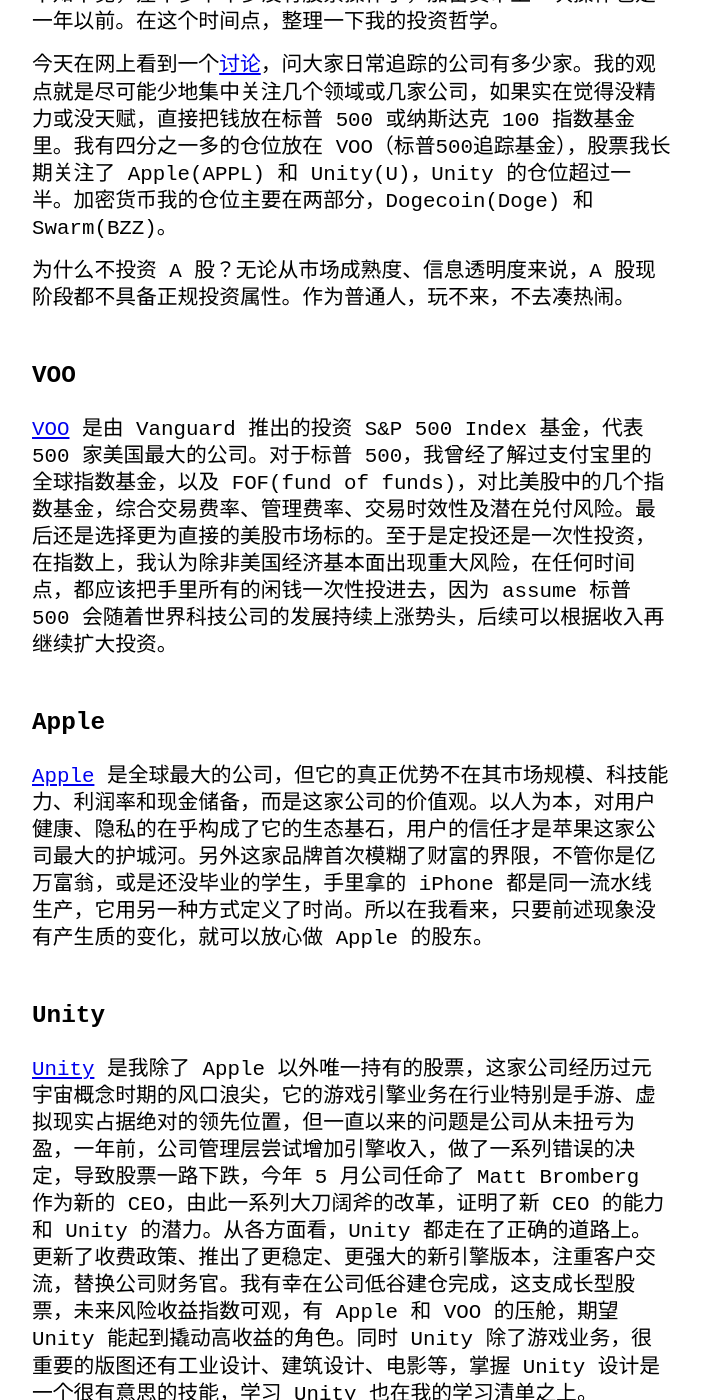
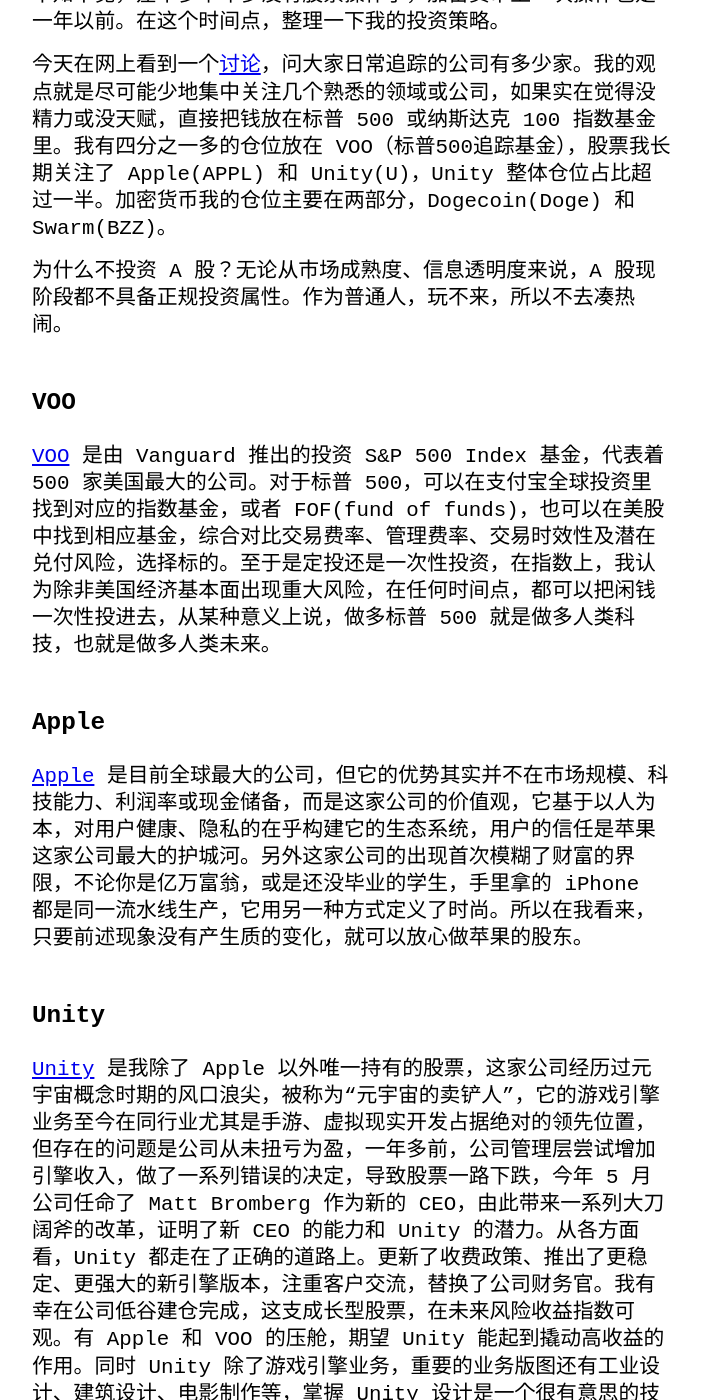
Before and after one commit to thekingofcool/thekingofcool.github.io, a Jekyll site: the page built from _posts/2024-10-20-my_investment_strategy.md, in a window 1280 px wide and 1400 px high, scrolled down 244 px. Shown: the whole window, without its empty margins (288-989 px from the left). Built offline with Jekyll 4.4.1, drawn with Linux system fonts in a browser that asks for light colours; a style sheet for code colours, icons or effects is not loaded; some of the changed text lies outside the part shown.

Commit message:
adjust investment

```diff
--- a/_posts/2024-10-20-my_investment_strategy.md
+++ b/_posts/2024-10-20-my_investment_strategy.md
@@ -5,26 +5,28 @@
 categories: blog
 ---
 
-不知不觉，差不多半年多没有股票操作了，加密货币上一次操作也是一年以前。在这个时间点，整理一下我的投资哲学。
+不知不觉，差不多半年多没有股票操作了，加密货币上一次操作也是一年以前。在这个时间点，整理一下我的投资策略。
 
-今天在网上看到一个[讨论](https://www.reddit.com/r/ValueInvesting/comments/1g7857u/how_many_companies_you_keep_track_of/)，问大家日常追踪的公司有多少家。我的观点就是尽可能少地集中关注几个领域或几家公司，如果实在觉得没精力或没天赋，直接把钱放在标普 500 或纳斯达克 100 指数基金里。我有四分之一多的仓位放在 VOO（标普500追踪基金），股票我长期关注了 Apple(APPL) 和 Unity(U)，Unity 的仓位超过一半。加密货币我的仓位主要在两部分，Dogecoin(Doge) 和 Swarm(BZZ)。
+今天在网上看到一个[讨论](https://www.reddit.com/r/ValueInvesting/comments/1g7857u/how_many_companies_you_keep_track_of/)，问大家日常追踪的公司有多少家。我的观点就是尽可能少地集中关注几个熟悉的领域或公司，如果实在觉得没精力或没天赋，直接把钱放在标普 500 或纳斯达克 100 指数基金里。我有四分之一多的仓位放在 VOO（标普500追踪基金），股票我长期关注了 Apple(APPL) 和 Unity(U)，Unity 整体仓位占比超过一半。加密货币我的仓位主要在两部分，Dogecoin(Doge) 和 Swarm(BZZ)。
 
-为什么不投资 A 股？无论从市场成熟度、信息透明度来说，A 股现阶段都不具备正规投资属性。作为普通人，玩不来，不去凑热闹。
+为什么不投资 A 股？无论从市场成熟度、信息透明度来说，A 股现阶段都不具备正规投资属性。作为普通人，玩不来，所以不去凑热闹。
 
 ### VOO
-[VOO](https://investor.vanguard.com/investment-products/etfs/profile/voo) 是由 Vanguard 推出的投资 S&P 500 Index 基金，代表 500 家美国最大的公司。对于标普 500，我曾经了解过支付宝里的全球指数基金，以及 FOF(fund of funds)，对比美股中的几个指数基金，综合交易费率、管理费率、交易时效性及潜在兑付风险。最后还是选择更为直接的美股市场标的。至于是定投还是一次性投资，在指数上，我认为除非美国经济基本面出现重大风险，在任何时间点，都应该把手里所有的闲钱一次性投进去，因为 assume 标普 500 会随着世界科技公司的发展持续上涨势头，后续可以根据收入再继续扩大投资。
+[VOO](https://investor.vanguard.com/investment-products/etfs/profile/voo) 是由 Vanguard 推出的投资 S&P 500 Index 基金，代表着 500 家美国最大的公司。对于标普 500，可以在支付宝全球投资里找到对应的指数基金，或者 FOF(fund of funds)，也可以在美股中找到相应基金，综合对比交易费率、管理费率、交易时效性及潜在兑付风险，选择标的。至于是定投还是一次性投资，在指数上，我认为除非美国经济基本面出现重大风险，在任何时间点，都可以把闲钱一次性投进去，从某种意义上说，做多标普 500 就是做多人类科技，也就是做多人类未来。
 
 ### Apple
-[Apple](https://investor.apple.com/investor-relations/default.aspx) 是全球最大的公司，但它的真正优势不在其市场规模、科技能力、利润率和现金储备，而是这家公司的价值观。以人为本，对用户健康、隐私的在乎构成了它的生态基石，用户的信任才是苹果这家公司最大的护城河。另外这家品牌首次模糊了财富的界限，不管你是亿万富翁，或是还没毕业的学生，手里拿的 iPhone 都是同一流水线生产，它用另一种方式定义了时尚。所以在我看来，只要前述现象没有产生质的变化，就可以放心做 Apple 的股东。
+[Apple](https://investor.apple.com/investor-relations/default.aspx) 是目前全球最大的公司，但它的优势其实并不在市场规模、科技能力、利润率或现金储备，而是这家公司的价值观，它基于以人为本，对用户健康、隐私的在乎构建它的生态系统，用户的信任是苹果这家公司最大的护城河。另外这家公司的出现首次模糊了财富的界限，不论你是亿万富翁，或是还没毕业的学生，手里拿的 iPhone 都是同一流水线生产，它用另一种方式定义了时尚。所以在我看来，只要前述现象没有产生质的变化，就可以放心做苹果的股东。
 
 ### Unity
-[Unity](https://investors.unity.com/overview/default.aspx) 是我除了 Apple 以外唯一持有的股票，这家公司经历过元宇宙概念时期的风口浪尖，它的游戏引擎业务在行业特别是手游、虚拟现实占据绝对的领先位置，但一直以来的问题是公司从未扭亏为盈，一年前，公司管理层尝试增加引擎收入，做了一系列错误的决定，导致股票一路下跌，今年 5 月公司任命了 Matt Bromberg 作为新的 CEO，由此一系列大刀阔斧的改革，证明了新 CEO 的能力和 Unity 的潜力。从各方面看，Unity 都走在了正确的道路上。更新了收费政策、推出了更稳定、更强大的新引擎版本，注重客户交流，替换公司财务官。我有幸在公司低谷建仓完成，这支成长型股票，未来风险收益指数可观，有 Apple 和 VOO 的压舱，期望 Unity 能起到撬动高收益的角色。同时 Unity 除了游戏业务，很重要的版图还有工业设计、建筑设计、电影等，掌握 Unity 设计是一个很有意思的技能，学习 Unity 也在我的学习清单之上。
+[Unity](https://investors.unity.com/overview/default.aspx) 是我除了 Apple 以外唯一持有的股票，这家公司经历过元宇宙概念时期的风口浪尖，被称为“元宇宙的卖铲人”，它的游戏引擎业务至今在同行业尤其是手游、虚拟现实开发占据绝对的领先位置，但存在的问题是公司从未扭亏为盈，一年多前，公司管理层尝试增加引擎收入，做了一系列错误的决定，导致股票一路下跌，今年 5 月公司任命了 Matt Bromberg 作为新的 CEO，由此带来一系列大刀阔斧的改革，证明了新 CEO 的能力和 Unity 的潜力。从各方面看，Unity 都走在了正确的道路上。更新了收费政策、推出了更稳定、更强大的新引擎版本，注重客户交流，替换了公司财务官。我有幸在公司低谷建仓完成，这支成长型股票，在未来风险收益指数可观。有 Apple 和 VOO 的压舱，期望 Unity 能起到撬动高收益的作用。同时 Unity 除了游戏引擎业务，重要的业务版图还有工业设计、建筑设计、电影制作等，掌握 Unity 设计是一个很有意思的技能，学习 Unity 也在我的学习清单上。
 
 ### Doge
-加密货币，由我个人看来是社会变革的一次很好尝试，它对于权威系统的颠覆性和具有的生命力让它有着很大的想象空间。Dogecoin 是 2014 年因一个玩笑而诞生，其出现也具备某种宿命的革命性，Why so serious。另外很重要的一点，这个加密货币某种方面看已经和 Elon Musk 强绑定，未来只要 Musk 还在，故事就有充足的讲法。因此，留在牌桌上。为什么不呢？
+加密货币在我看来是社会变革的一次很好尝试，它对于权威系统的颠覆性和具有的生命力让它的未来有很大的想象空间。[Dogecoin](https://dogecoin.com/) 是 2013 年因一个玩笑而诞生，其出现也具备某种宿命性，Why so serious?另外很重要的一点，这个加密货币某种角度看已经和 Elon Musk 强绑定，未来只要 Musk 还在，故事就有充足的讲法。因此，留在牌桌上。为什么不呢？
 
-### Swarm
-[Swarm](https://www.ethswarm.org/) 是以太坊区块链上一个去中心化存储的解决方案，由欧洲一个团队开发维护，在我看来他们具备极客精神，做的事情是真正的去中心化。但目前从结果上看还没有被市场接受，也许这个项目会石沉大海，也许不会。不管怎样，投资是一件为自己认知和价值观买单的事件，看看后续如何发展。
+### Ethereum Swarm
+[Swarm](https://www.ethswarm.org/) 是以太坊区块链上一个去中心化存储的解决方案，最开始由以太坊基金会孵化，2021 年主网上线，目前独立出去由 Swarm Foundation 开发维护，这个组织成员具有极客精神，做的事情是真正的去中心化。但目前从结果上看还没有被市场接受，也许这个项目会石沉大海，也许不会。不管怎样，投资是一件为自己的认知和价值观买单的事情，观察后续如何发展。
 
 ### ETH & POL
-另外还有少量的 ETH 和 Matic，是因为这些生态上有一些有趣的项目，为了能够持续去体验它们。
+另外我还有少量的 ETH 和 Matic，用来体验这些生态上一些有趣的项目。
+
+最后，做任何一笔投资前需要弄清楚的三件事：你投的是什么，你为什么买它，以及在什么情况下你会出售它。永远不要买你不明白的东西，永远不要花费超出你能承受损失数额的钱来买任何东西。我的逻辑是，做充分的调查，在理智的情况下买入并持有，在 FOMO(fear of missing out) 情绪到来时分批降低仓位，其余时间不用过多关注，让时间成为你的朋友。投资乃至做任何决定都是为了给自己和家人更好的生活，平衡好精力、风险和生活永远是最重要的事。
```
Also changed, not shown: 2 other files.
